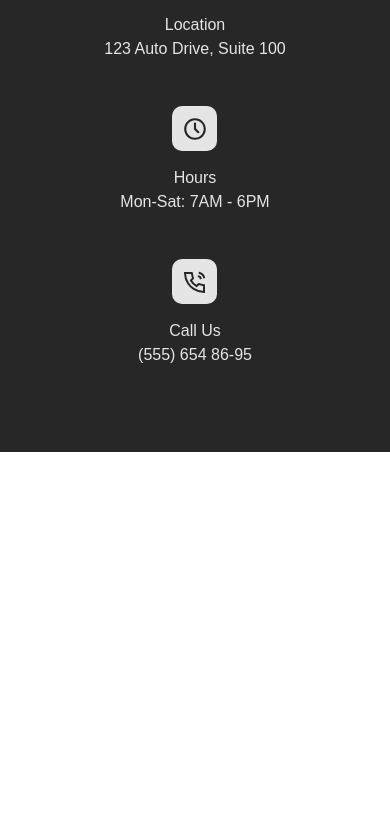
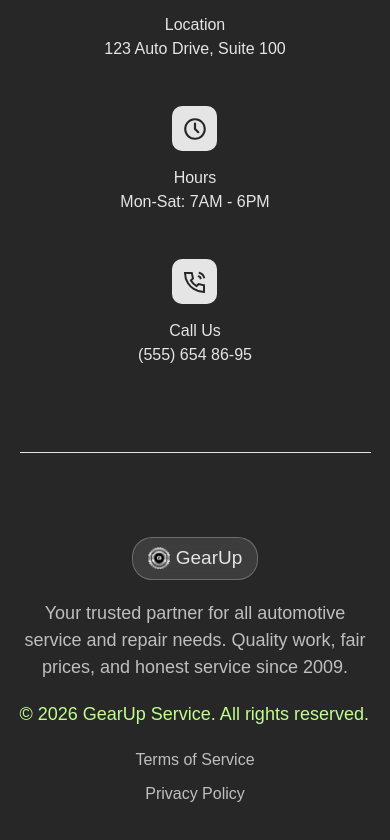
Before and after one commit to Aarni-FangMayer/GearUp, a React (Vite) app: page / in a window 390 px wide. Shown: the part 5486-6326 px from the top of the page. Before the commit the page ends 5938 px from the top, so only its background shows below. Built offline with nearby package versions, Linux system fonts and the light colour scheme.

Commit message:
feat: final adjustments and responsive fixes for landing page

```diff
--- a/src/page_sections/footer/Footer.jsx
+++ b/src/page_sections/footer/Footer.jsx
@@ -1,19 +1,38 @@
-// import React from "react";
-// import { Link } from 'react-router-dom';
+import React from "react";
+import { Link } from "react-router-dom";
 
-// import './Footer.css';
+import "./Footer.css";
 
-// const Footer = () => {
-//   return (
-//     <footer>
-//       <div className="footer-links">
-//         <Link to="/policy" target="_blank">Privacy Policy</Link>
-//         <Link to="/terms" target="_blank">Terms of Service</Link>
-//       </div>
+import logo from "../../assets/icons/logo.png";
 
-//       <p>© {new Date().getFullYear()} My Company</p>
-//     </footer>
-//   );
-// };
+const Footer = () => {
+  return (
+    <footer className="footer">
+      <div className="footer__container base-grid">
+        <Link to="/" className="footer__logo-group logo-group">
+          <img className="logo-image" src={logo} alt="GearUp Logo" />
+          <p className="logo-text">GearUp</p>
+        </Link>
+        <div className="footer__content">
+          <p className="footer__slogan">
+            Your trusted partner for all automotive service and repair needs.
+            Quality work, fair prices, and honest service since 2009.
+          </p>
+          <p className="footer__copyrights">
+            © {new Date().getFullYear()} GearUp Service. All rights reserved.
+          </p>
+        </div>
+        <div className="footer-links">
+          <Link to="/terms" target="_blank" className="footer-link__terms">
+            Terms of Service
+          </Link>
+          <Link to="/policy" target="_blank" className="footer-link__policy">
+            Privacy Policy
+          </Link>
+        </div>
+      </div>
+    </footer>
+  );
+};
 
-// export default Footer;
+export default Footer;
--- a/src/page_sections/footer/footer.css
+++ b/src/page_sections/footer/footer.css
@@ -0,0 +1,90 @@
+.footer {
+    background-color: var(--dark);
+}
+
+.footer__container {
+    border-top: 1px solid var(--light);
+    padding: 10vh 0;
+    color: #BFBFBF;
+}
+
+.footer__logo-group {
+    grid-column: 1/2;
+    width: fit-content;
+    height: fit-content;
+    text-decoration: none;
+    color: #BFBFBF;
+}
+
+.footer__content {
+    grid-column: 2/6;
+    display: flex;
+    flex-direction: column;
+    align-items: center;
+    gap: 40px;
+}
+
+.footer__slogan {
+    max-width: 600px;
+    text-align: center;
+}
+
+.footer-links {
+    grid-column: 6/7;
+    display: flex;
+    flex-direction: column;
+    align-items: end;
+    gap: 10px;
+}
+
+.footer-link__terms, .footer-link__policy {
+    text-decoration: none;
+    color: #BFBFBF;
+}
+
+@media (max-width: 1024px)  {
+    .footer__content {
+        grid-column: 2/3;
+        grid-row: 1/3;
+        align-items: flex-start;
+        text-align: start;
+        gap: 20px;
+    }
+    .footer__slogan {
+        text-align: start;
+    }
+    .footer-links {
+        grid-column: 1/2;
+        align-items: flex-start;
+    }
+}
+
+@media (max-width: 550px) {
+   .footer__logo-group {
+        grid-column: 1/3;
+        grid-row: 1/2;
+        justify-self: center;
+   }
+   .footer__content {
+        grid-column: 1/3;
+        grid-row: 2/3;
+        justify-self: center;
+        text-align: center;
+   }
+   .footer__slogan {
+    text-align: center;
+   }
+   .footer__copyrights {
+    color: var(--color-primary);
+   }
+   .footer-links {
+    grid-column: 1/3;
+    grid-row: 3/4;
+    justify-self: center;
+    align-items: center;
+
+   }
+   .footer-link__terms, .footer-link__policy {
+        text-align: center;
+    }
+}
--- a/src/pages/Home.jsx
+++ b/src/pages/Home.jsx
@@ -1,12 +1,12 @@
-import React from 'react'
-import MobileMenu from '../components/navigation/mobilemenu/MobileMenu';
-import Hero from '../page_sections/hero_section/Hero';
-import PromoServices from '../page_sections/promo_section/PromoServices';
-import About from '../page_sections/about_section/About';
-import Trust from '../page_sections/trust_section/Trust';
-import Services from '../page_sections/services_section/Services';
-import Contacts from '../page_sections/contacts_section/Contacts';
-// import Footer from '../page_sections/footer/Footer';
+import React from "react";
+import MobileMenu from "../components/navigation/mobilemenu/MobileMenu";
+import Hero from "../page_sections/hero_section/Hero";
+import PromoServices from "../page_sections/promo_section/PromoServices";
+import About from "../page_sections/about_section/About";
+import Trust from "../page_sections/trust_section/Trust";
+import Services from "../page_sections/services_section/Services";
+import Contacts from "../page_sections/contacts_section/Contacts";
+import Footer from "../page_sections/footer/Footer";
 
 const Home = () => {
   return (
@@ -18,30 +18,9 @@ const Home = () => {
       <Trust id="trust" />
       <Services id="services" />
       <Contacts id="contacts" />
+      <Footer />
+    </>
+  );
+};
 
-    {/* <section id="promo">
-
-    </section> */}
-
-    {/* <section id="about">
-
-    </section> */}
-
-    {/* <section id="trust">
-
-    </section> */}
-
-    {/* <section >
-
-    </section> */}
-
-    {/* <section >
-
-    </section> */}
-{/*
-      <Footer /> */}
-    </>
-  )
-}
-
-export default Home
+export default Home;
--- a/src/pages/Policy.jsx
+++ b/src/pages/Policy.jsx
@@ -1,11 +1,14 @@
-import React from 'react'
+import React from "react";
+import { Link } from "react-router-dom";
 
 const Policy = () => {
   return (
-    <div>
-      this is policy page
-    </div>
-  )
-}
+    <>
+      <h2>Privacy policy</h2>
+      <p>Privacy policy information will appear here soon.</p>
+      <Link to="/">Go to Home</Link>
+    </>
+  );
+};
 
-export default Policy
+export default Policy;
--- a/src/pages/Terms.jsx
+++ b/src/pages/Terms.jsx
@@ -5,7 +5,7 @@ const Terms = () => {
   return (
     <div style={{ padding: "80px", textAlign: "center" }}>
       <h1>Terms of Service</h1>
-      <p>Terms of Service text content</p>
+      <p>Terms of Service text content will appear here soon.</p>
 
       <Link to="/">Go to Home</Link>
     </div>
```
Lines whose indentation alone changed are shown as unchanged.
